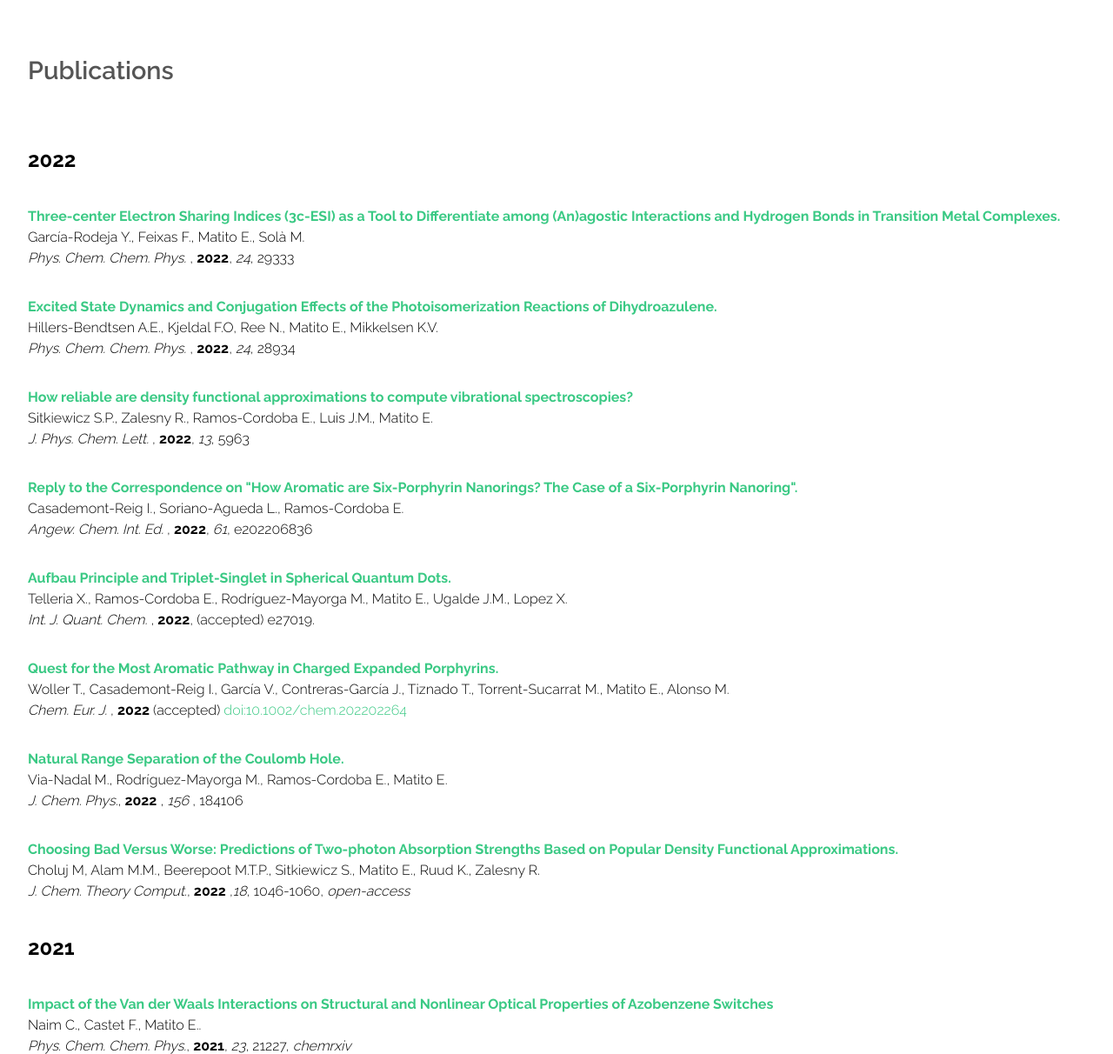
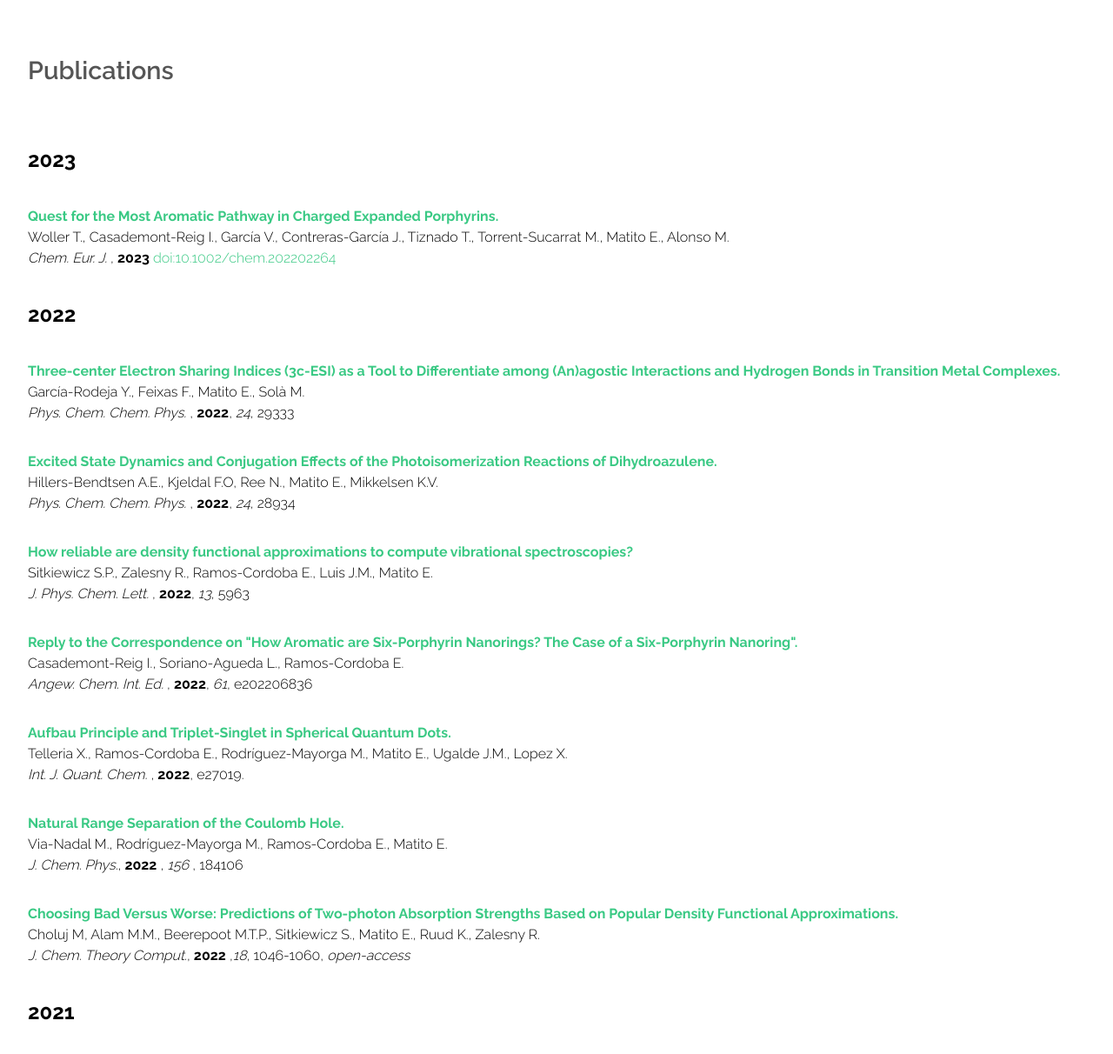
Before and after one commit to old-jekyll-templates/Horizons-Jekyll-Theme, a Jekyll site: the page built from publications.html, in a window 1280 px wide and 1400 px high. Shown: the part 188-1400 px from the top of the window at 87% size. Built offline with Jekyll 4.4.1, drawn with Linux system fonts in a browser that asks for light colours.

Commit message:
Update publications.html

```diff
--- a/publications.html
+++ b/publications.html
@@ -56,6 +56,16 @@ layout: main
 						<header class="major">
 							<h2>Publications</h2>
 						</header>
+	<p style="text-align:justify; text-justify:inter-ideograph;"> <font color="#000000";font-size:14.0000pt><b><h2 id="#2022">2023</h2></b></font></p>
+
+	<p style="text-align:justify; text-justify:inter-ideograph;"> <font color="#000000">
+             <a href=https://chemistry-europe.onlinelibrary.wiley.com/doi/10.1002/chem.202300066 target="_blank" style="text-decoration:none">
+            <b>  Quest for the Most Aromatic Pathway in Charged Expanded Porphyrins. </b>
+            </a></font><br>
+            <font color="#000000"> Woller T., Casademont-Reig I., García V., Contreras-García J., Tiznado T., Torrent-Sucarrat M., Matito E., Alonso M. </font><br>
+            <font color="#000000"> <i> Chem. Eur. J. </i>, <b>2023</b><font color="#000000"> <a href=https://chemistry-europe.onlinelibrary.wiley.com/doi/10.1002/chem.202202264 target="_blank" style="text-decoration:none"> doi:10.1002/chem.202202264</a> </p>
+
+
         <p style="text-align:justify; text-justify:inter-ideograph;"> <font color="#000000";font-size:14.0000pt><b><h2 id="2022">2022</h2></b></font></p>
 
 	 <p style="text-align:justify; text-justify:inter-ideograph;"> <font color="#000000">
@@ -91,15 +101,7 @@ layout: main
             <b>  Aufbau Principle and Triplet-Singlet in Spherical Quantum Dots. </b>
             </a></font><br>
             <font color="#000000"> Telleria X., Ramos-Cordoba E., Rodríguez-Mayorga M., Matito E., Ugalde J.M., Lopez X. </font><br>
-            <font color="#000000"> <i> Int. J. Quant. Chem. </i>, <b>2022</b><font color="#000000">, (accepted) e27019. </p>
-
-<p style="text-align:justify; text-justify:inter-ideograph;"> <font color="#000000">
-             <a href=https://www.researchgate.net/profile/Victor-Garcia-73/publication/365822154_Quest_for_the_Most_Aromatic_Pathway_in_Charged_Expanded_Porphyrins/links/63858845554def619380fb77/Quest-for-the-Most-Aromatic-Pathway-in-Charged-Expanded-Porphyrins.pdf target="_blank" style="text-decoration:none">
-            <b>  Quest for the Most Aromatic Pathway in Charged Expanded Porphyrins. </b>
-            </a></font><br>
-            <font color="#000000"> Woller T., Casademont-Reig I., García V., Contreras-García J., Tiznado T., Torrent-Sucarrat M., Matito E., Alonso M. </font><br>
-            <font color="#000000"> <i> Chem. Eur. J. </i>, <b>2022</b><font color="#000000"> (accepted) <a href=https://chemistry-europe.onlinelibrary.wiley.com/doi/10.1002/chem.202202264 target="_blank" style="text-decoration:none"> doi:10.1002/chem.202202264</a> </p>
-
+            <font color="#000000"> <i> Int. J. Quant. Chem. </i>, <b>2022</b><font color="#000000">, e27019. </p>
 
 	 <p style="text-align:justify; text-justify:inter-ideograph;"> <font color="#000000">
             <a href=https://aip.scitation.org/doi/10.1063/5.0085284 target="_blank" style="text-decoration:none">
```
Also changed, not shown: other parts of publications.html (+1 -1 lines).
